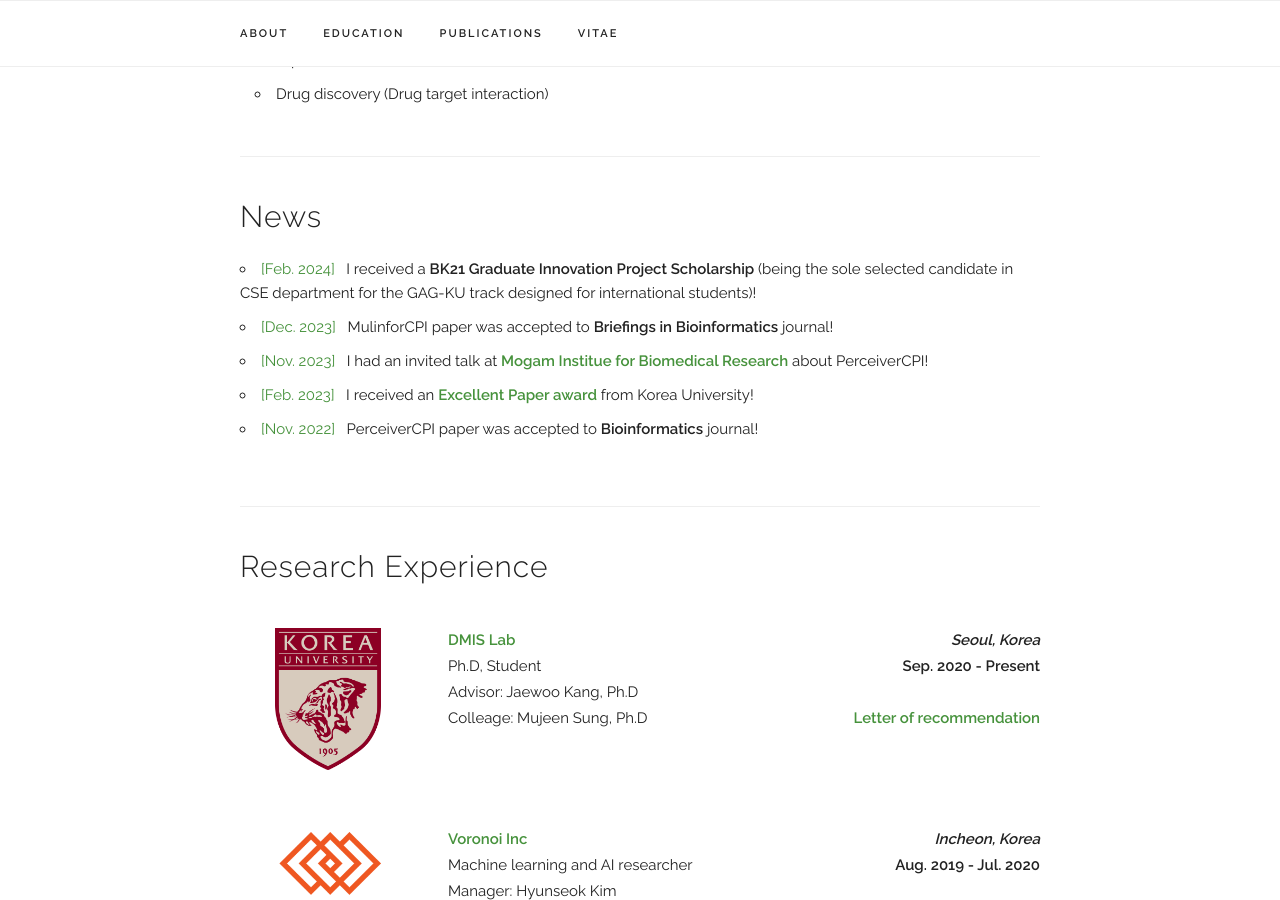
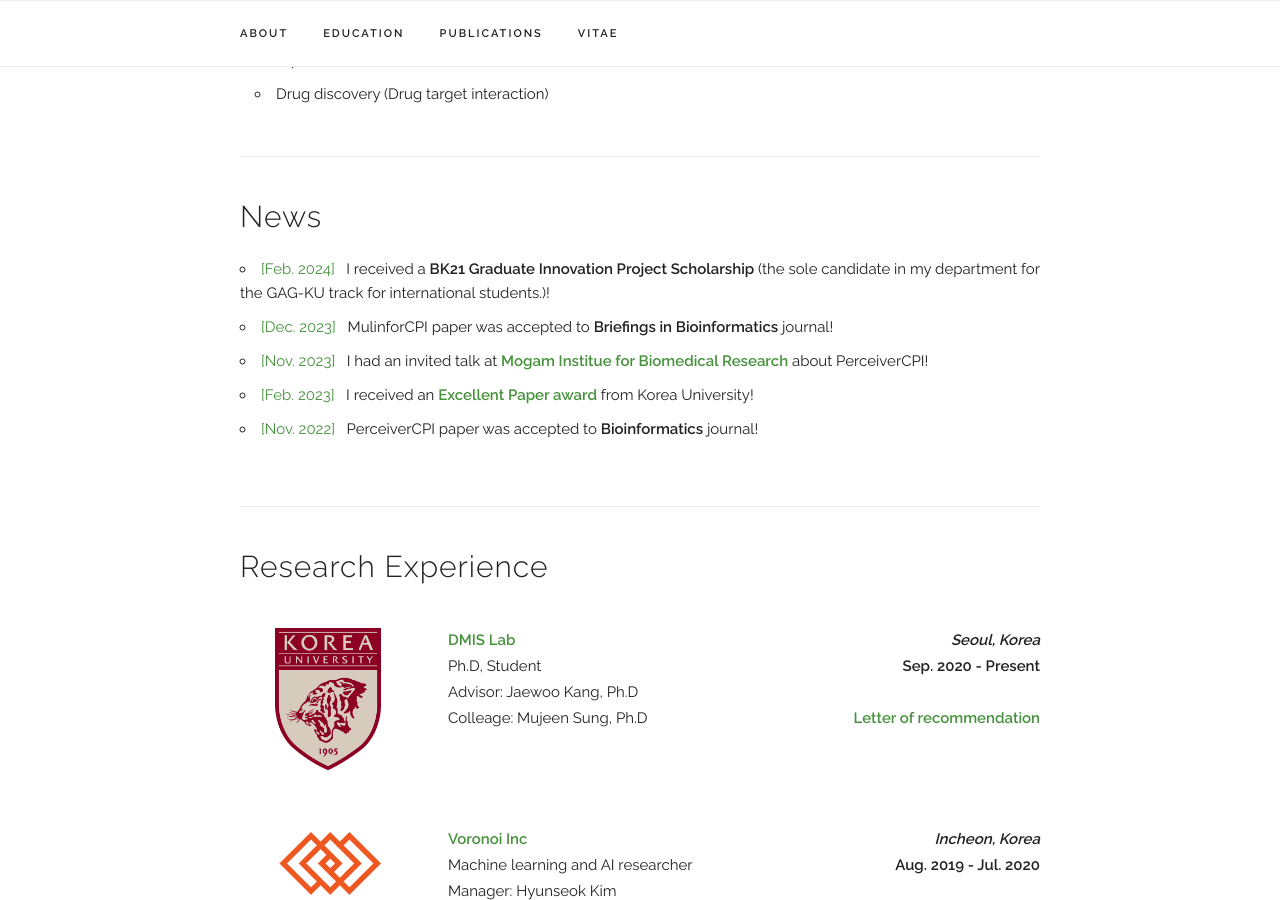
Before and after one commit to quangnguyenbn99/quangnguyenbn99.github.io, a Jekyll site: the page built from index.html, in a window 1280 px wide and 900 px high, scrolled down 718 px. Built offline with Jekyll 4.4.1, drawn with Linux system fonts in a browser that asks for light colours; some web fonts are replaced.

Commit message:
Update index.html

```diff
--- a/index.html
+++ b/index.html
@@ -44,7 +44,7 @@ layout: default
     <ul>
       <li>
         <b style="color: #46923c; font-weight: normal;">[Feb. 2024]</b>&nbsp&nbsp
-        I received a <b>BK21 Graduate Innovation Project Scholarship</b> (being the sole selected candidate in CSE department for the GAG-KU track designed for international students)!
+        I received a <b>BK21 Graduate Innovation Project Scholarship</b> (the sole candidate in my department for the GAG-KU track for international students.)!
       </li>
       <li>
         <b style="color: #46923c; font-weight: normal;">[Dec. 2023]</b>&nbsp&nbsp
```
